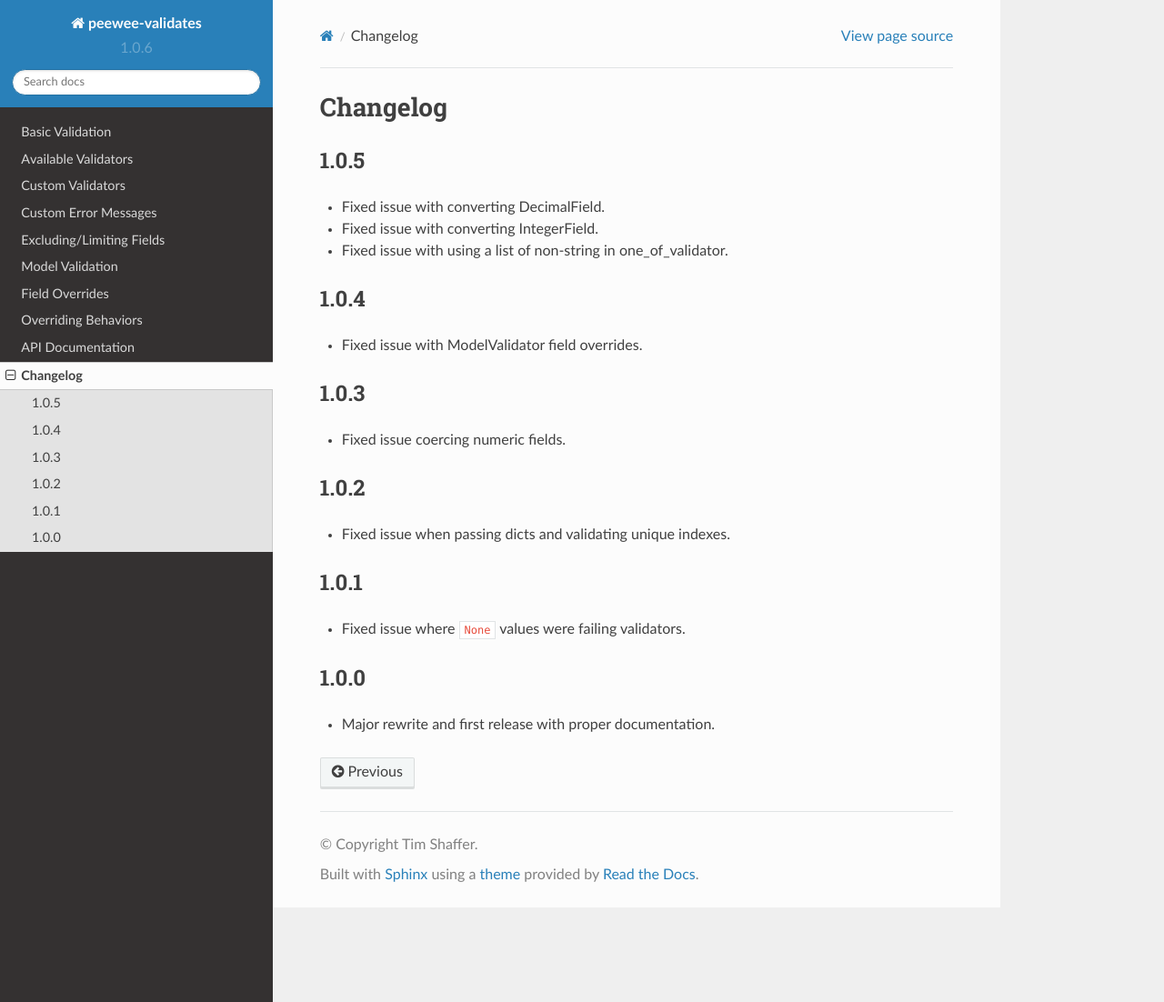
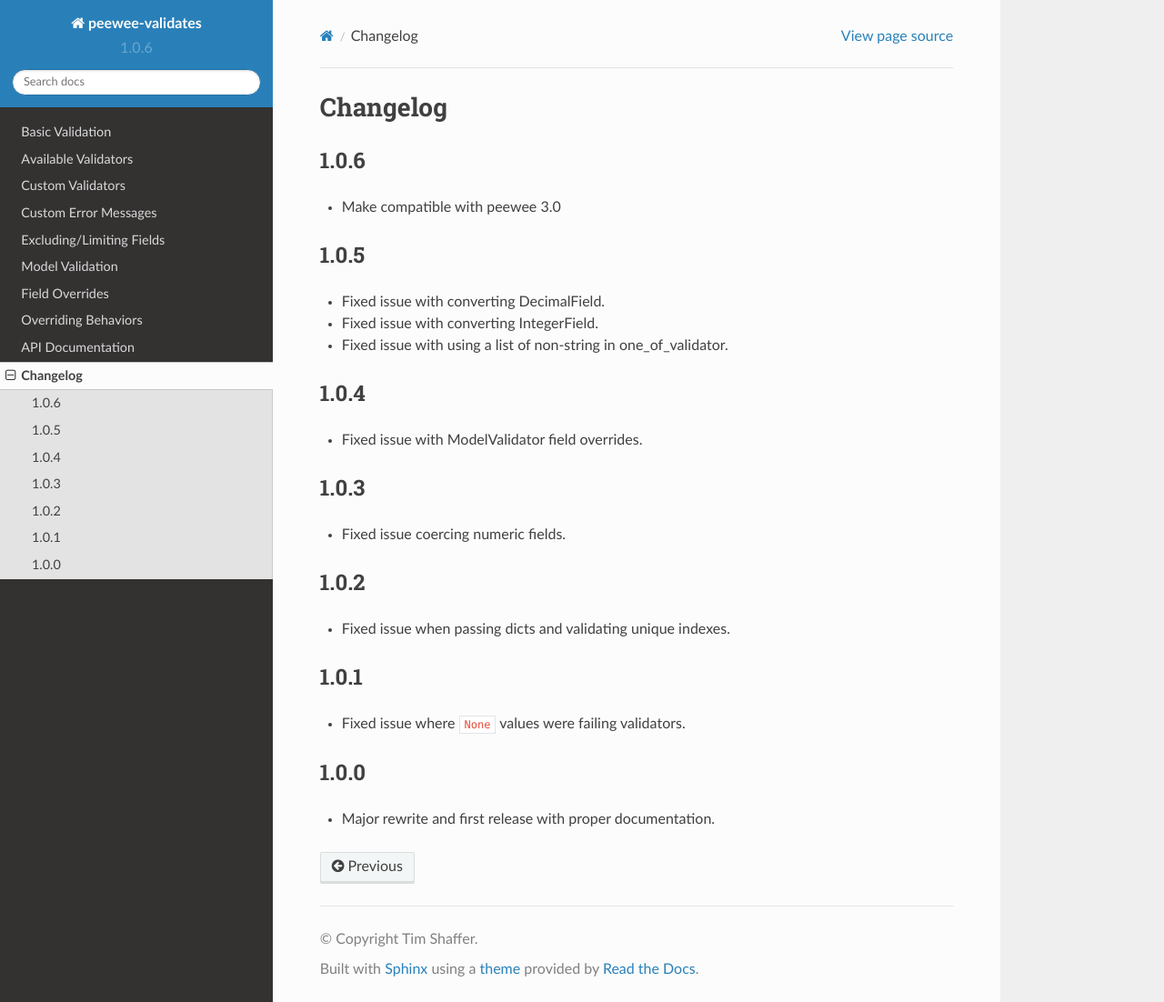
Before and after one commit to timster/peewee-validates, a Sphinx documentation site: the page built from docs/changelog.rst, in a window 1280 px wide and 1102 px high. Shown: the whole window at 91% size. Built offline with Sphinx 7.4.7 and the Read the Docs theme 2.0.0, drawn with Linux system fonts in a browser that asks for light colours.

Commit message:
Update changelog.

```diff
--- a/docs/changelog.rst
+++ b/docs/changelog.rst
@@ -1,5 +1,9 @@
 Changelog
 #########
+
+1.0.6
+=====
+- Make compatible with peewee 3.0
 
 1.0.5
 =====
```
